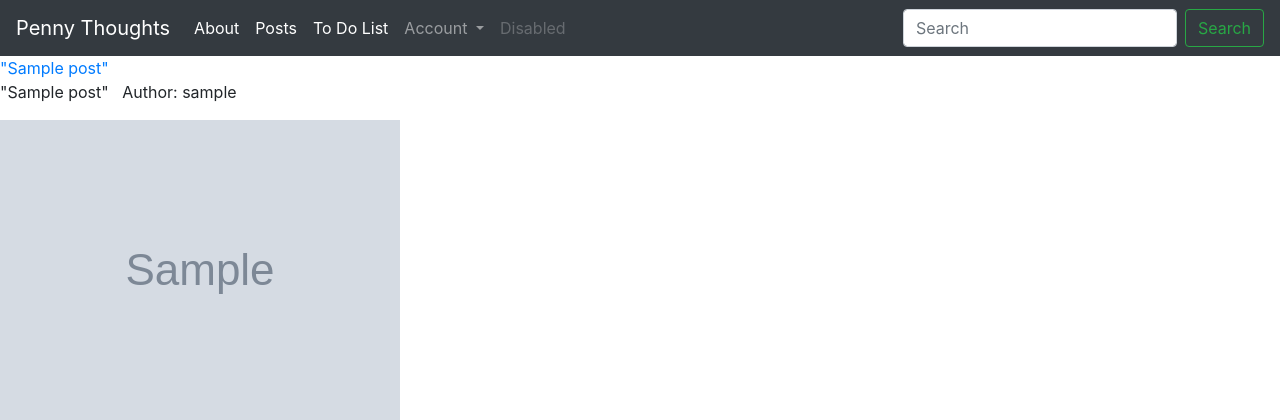
After one commit to Richard-Immergluck/blog-pennythoughts, a Flask app: page /allposts in a window 1280 px wide. The commit adds this page. Shown: the top 420 px of the page. Run offline with Flask 2, Linux system fonts and the light colour scheme; tables that the repository leaves empty hold one stand-in row (values such as "Sample post"); grey boxes marked "Sample" are stand-in pictures; parts of the project's set-up code (start-up, migrations or seed data) failed here and were passed over; some libraries are stand-ins or nearby versions.

Commit message:
login working and all current functionality enabled

```diff
--- a/pennythoughts/forms.py
+++ b/pennythoughts/forms.py
@@ -21,7 +21,6 @@ class RegistrationForm(FlaskForm):
             raise ValidationError('Your email already exists, please choose a different one.')
 
 class LoginForm(FlaskForm):
-    username = StringField('Username', validators = [DataRequired(), Length(min=2,max=40)])
     email = StringField('Email', validators=[DataRequired(), Email()])
     password = PasswordField('Password', validators=[DataRequired()])
     submit = SubmitField('Login')
--- a/pennythoughts/routes.py
+++ b/pennythoughts/routes.py
@@ -15,6 +15,11 @@ def home():
 @app.route('/about')
 def about():
     return render_template('about.html', title='About')
+
+@app.route('/allposts')
+def allposts():
+    posts = Post.query.all()
+    return render_template('allposts.html', posts=posts)
 
 @app.route("/post/<int:post_id>")
 def post(post_id):
@@ -63,6 +68,7 @@ def login():
     return render_template('login.html',title='Login',form=form)
 
 @app.route('/logout')
+@login_required
 def logout():
     logout_user()
     return redirect(url_for('home'))
--- /dev/null
+++ b/pennythoughts/templates/allposts.html
@@ -0,0 +1,16 @@
+{% extends "layout.html" %}
+
+{% block title %}
+<h1>This is the posts page!</h1>
+{% endblock %}
+
+{% block body %}
+
+{% for post in posts %}
+<a href="{{ url_for('post', post_id=post.id) }}">"{{ post.title }}"</a>
+<p>"{{ post.title }}" &nbsp Author: {{ post.user.username}}</p>
+<img src="{{ url_for('static', filename='img/' + post.image_file) }}">
+<p>{{ post.content }}</p>
+{% endfor %}
+
+{% endblock body %}
--- a/pennythoughts/templates/layout.html
+++ b/pennythoughts/templates/layout.html
@@ -11,7 +11,7 @@
 
 <body>
     <nav class="navbar sticky-top navbar-expand-lg navbar-dark bg-dark">
-        <a class="navbar-brand" href="home">Penny Thoughts</a>
+        <a class="navbar-brand" href="/home">Penny Thoughts</a>
         <button class="navbar-toggler" type="button" data-toggle="collapse" data-target="#navbarSupportedContent"
             aria-controls="navbarSupportedContent" aria-expanded="false" aria-label="Toggle navigation">
             <span class="navbar-toggler-icon"></span>
@@ -20,6 +20,9 @@
             <ul class="navbar-nav mr-auto">
                 <li class="nav-item active">
                     <a class="nav-link" href="about">About<span class="sr-only">(current)</span></a>
+                </li>
+                <li class="nav-item active">
+                    <a class="nav-link" href="/allposts">Posts<span class="sr-only">(current)</span></a>
                 </li>
                 <li class="nav-item active">
                     <a class="nav-link" href="todolist">To Do List<span class="sr-only">(current)</span></a>
@@ -31,7 +34,7 @@
                     </a>
                     <div class="dropdown-menu" aria-labelledby="navbarDropdown">
                         <a class="dropdown-item" href="login">Log In</a>
-                        <a class="dropdown-item" href="#">Log Out</a>
+                        <a class="dropdown-item" href="/logout">Log Out</a>
                         <div class="dropdown-divider"></div>
                         <a class="dropdown-item" href="register">Register</a>
                     </div>
--- a/pennythoughts/templates/login.html
+++ b/pennythoughts/templates/login.html
@@ -15,7 +15,7 @@
     <input type="submit" value="Login">
 </form>
 
-{% for error in form.username.errors %}
+{% for error in form.email.errors %}
 <span style="color: red;">[{{ error }}]</span>
 {% endfor %}
 
--- a/pennythoughts/templates/post.html
+++ b/pennythoughts/templates/post.html
@@ -7,12 +7,12 @@
 {% block body %}
 
     <br>
+    <p>"{{ post.title }}" &nbsp Author: {{  post.user.username }} </p>
     <img src="{{ url_for('static', filename='img/' + post.image_file) }}">
-    <p>"{{ post.title }}" &nbsp Author: {{ post.user.username }}</p>
     <p>{{ post.content }}</p>
 
     {% for comment in comments %}
-        <p>"{{ comment.content }}"&nbsp<small>Author:{{ comment.user.username }}</small></p>
+        <p>"{{ comment.content }}"&nbsp<small>Author: {{ comment.user.username }}</small></p>
     {% endfor %}
     <form method="POST" action="{{ url_for('post_comment', post_id=post.id) }}">
         {{ form.hidden_tag() }}
```
Also changed, not shown: pennythoughts/templates/home.html (+8 -1 lines).
